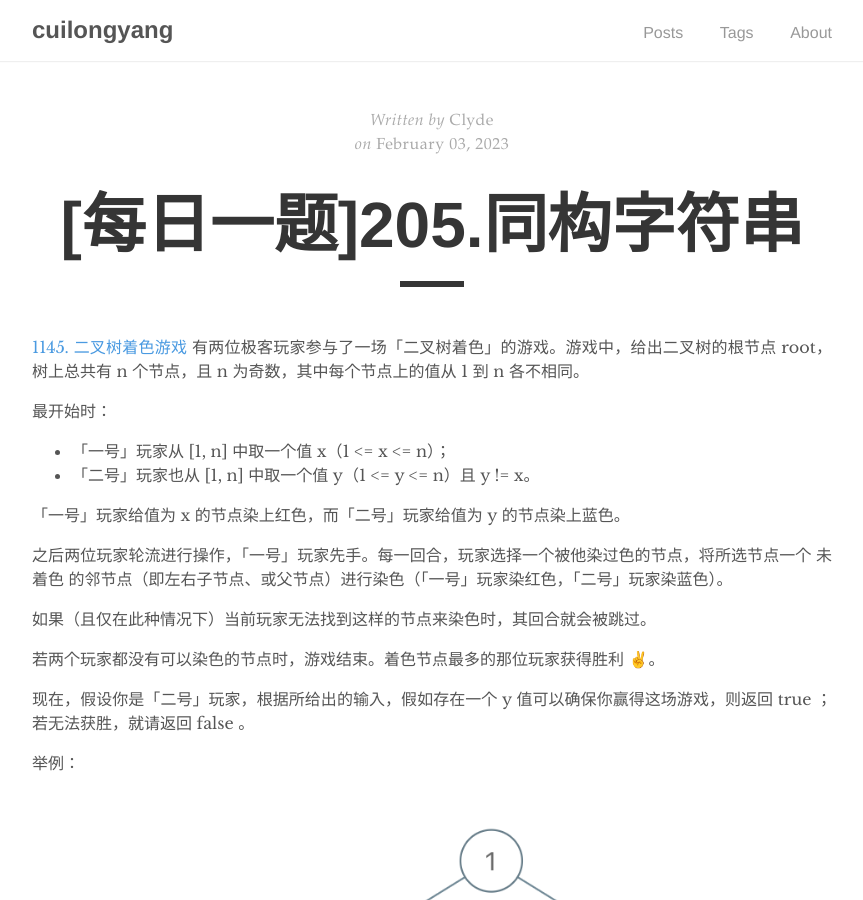
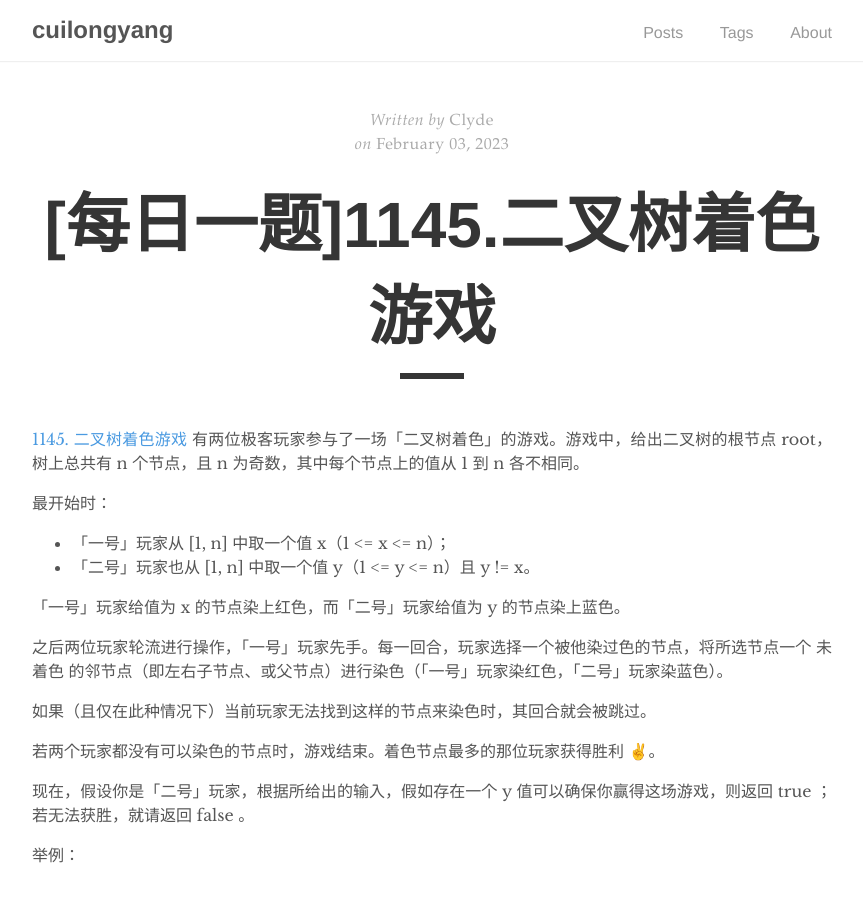
Before and after one commit to cuilongyang/cuilongyang.github.io, a Jekyll site: the page built from _posts/2023-02-03-leetcode-1145.md, in a window 1280 px wide and 900 px high. Shown: the whole window, without its empty margins (208-1071 px from the left). Built offline with Jekyll 4.4.1, drawn with Linux system fonts in a browser that asks for light colours.

Commit message:
Update 2023-02-03-leetcode-1145.md

```diff
--- a/_posts/2023-02-03-leetcode-1145.md
+++ b/_posts/2023-02-03-leetcode-1145.md
@@ -1,8 +1,8 @@
 ---
 layout: post
-title: "[每日一题]205.同构字符串 "
+title: "[每日一题]1145.二叉树着色游戏 "
 author: "Clyde"
-tags: Leetcode Easy
+tags: Leetcode Medium
 excerpt_separator: <!--more-->
 ---
 
```
